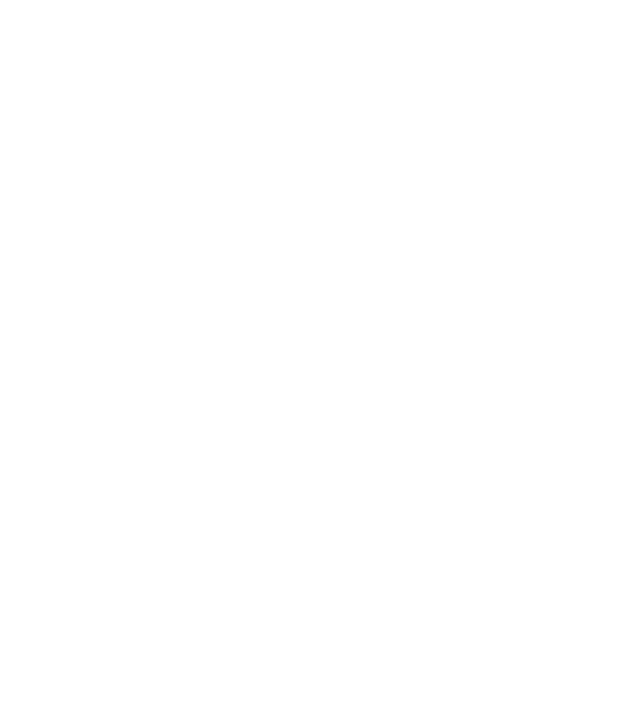
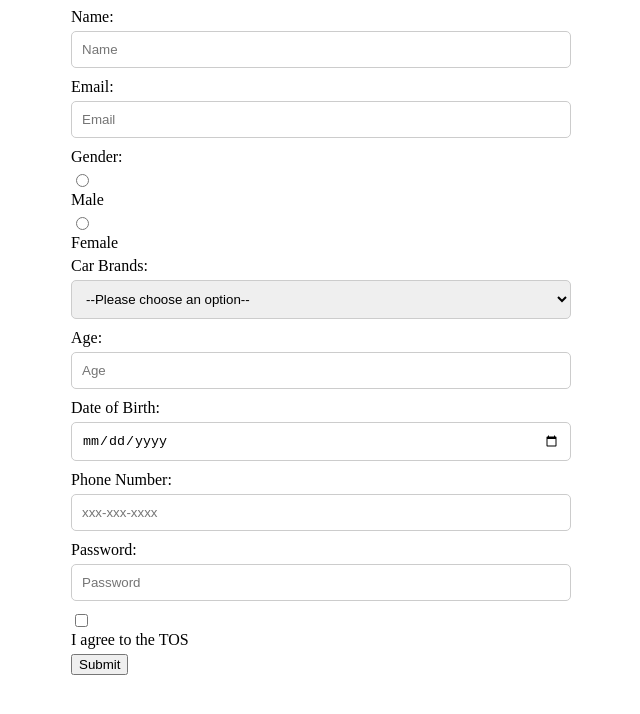
Before and after one commit to acciojob/signup-form-car-hamuzah, a website: page main.html in a window 1280 px wide. Shown: the whole page, without its empty margins (319-959 px from the left). Drawn offline with Linux system fonts and the light colour scheme.

Commit message:
created a submission

```diff
--- a/main.html
+++ b/main.html
@@ -4,6 +4,37 @@
 
 <head>
 	<link rel="stylesheet" href="styles.css">
+
+<style>
+  form {
+    max-width: 500px;
+    margin: 0 auto;
+  }
+  label {
+    display: block;
+    margin-bottom: 5px;
+  }
+  input[type="text"],
+  input[type="email"],
+  select,
+  input[type="number"],
+  input[type="date"],
+  input[type="tel"],
+  input[type="password"] {
+    width: 100%;
+    padding: 10px;
+    margin-bottom: 10px;
+    border: 1px solid #ccc;
+    border-radius: 5px;
+    box-sizing: border-box;
+  }
+  input[type="checkbox"] {
+    margin-right: 5px;
+  }
+</style>
+
+
+
 </head>
 
 <body>
@@ -11,6 +42,57 @@
     <script type="text/javascript" src="./script.js">
 </script>
 
+<form action="#" method="post">
+
+  <label for="name">Name:</label>
+  <input type="text" id="name" name="name" placeholder="Name" required>
+
+ <label for="email">Email:</label>
+  <input type="email" id="email" name="email" placeholder="Email" required>
+
+<label>Gender:</label>
+  <input type="radio" id="gender_m" name="gender" required>
+  <label for="gender_m">Male</label>
+  <input type="radio" id="gender_f" name="gender" required>
+  <label for="gender_f">Female</label>
+
+
+<label for="cars">Car Brands:</label>
+  <select id="cars" name="cars" required>
+    <option value="" disabled selected>--Please choose an option--</option>
+    <option value="Toyota">Toyota</option>
+    <option value="Honda">Honda</option>
+    <option value="Ford">Ford</option>
+    <option value="Chevrolet">Chevrolet</option>
+    <option value="Tesla">Tesla</option>
+  </select>
+
+
+ <label for="age">Age:</label>
+  <input type="number" id="age" name="age" placeholder="Age" required>
+
+  <label for="dob">Date of Birth:</label>
+  <input type="date" id="dob" name="dob" required>
+
+
+ <label for="tel">Phone Number:</label>
+ <input type="tel" id="tel" name="tel" pattern="[0-9]{3}-[0-9]{3}-[0-9]{4}" placeholder="xxx-xxx-xxxx">
+
+ <label for="password">Password:</label>
+ <input type="password" id="password" name="password" placeholder="Password" required>
+
+  <input type="checkbox" id="tos" name="tos" required>
+  <label for="tos">I agree to the TOS</label>
+
+  <button type="submit">Submit</button>
+
+
+</form>
+
+
+
+
+
 </body>
 
 </html>
```
